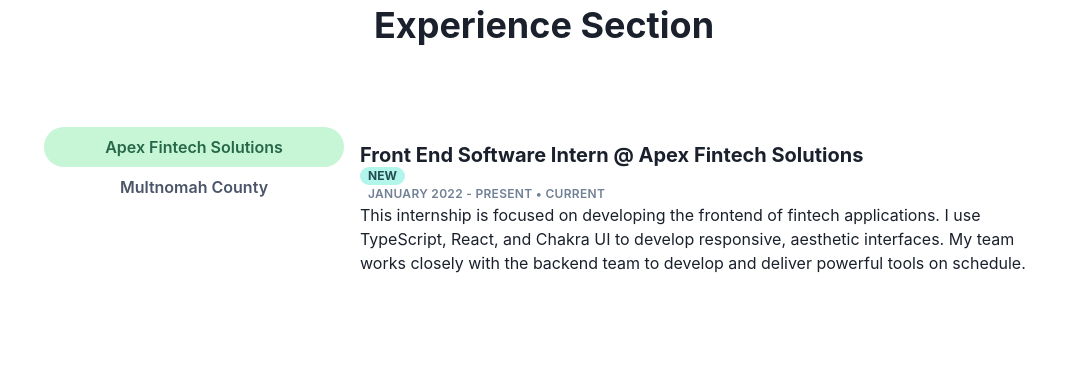
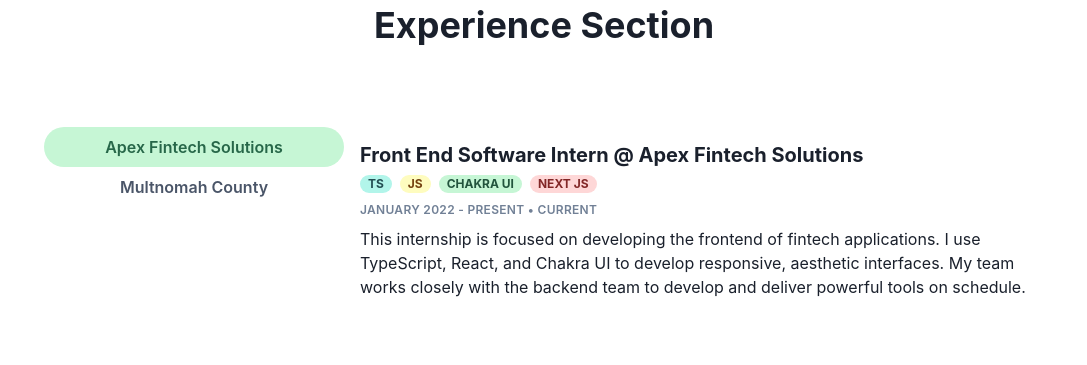
Before and after one commit to BennettDesmond/bennett-a-desmond, a Next.js app: page / in a window 1280 px wide. Shown: the part 1460-1825 px from the top of the page, without its empty margins (96-1183 px from the left). Built offline with nearby package versions, Linux system fonts and the light colour scheme.

Commit message:
added the experience section

```diff
--- a/components/Experience.tsx
+++ /dev/null
@@ -1,65 +0,0 @@
-import {
-  Heading,
-  Tabs,
-  Tab,
-  TabPanel,
-  TabPanels,
-  TabList,
-  Box,
-  Badge,
-  Text,
-} from "@chakra-ui/react";
-
-interface ExperienceProps {}
-
-export default function Experience(props: ExperienceProps) {
-  return (
-    <>
-      <Heading id="experience">Experience Section</Heading>
-      <Tabs
-        w="1000px"
-        orientation="vertical"
-        variant="soft-rounded"
-        colorScheme="green"
-      >
-        <TabList>
-          <Tab w="300px">Apex Fintech Solutions</Tab>
-          <Tab>Multnomah County</Tab>
-        </TabList>
-        <TabPanels>
-          <TabPanel>
-            <Box>
-              <Heading size="md">
-                Front End Software Intern @ Apex Fintech Solutions
-              </Heading>
-              <Box display="flex" alignItems="baseline">
-                <Badge borderRadius="full" px="2" colorScheme="teal">
-                  New
-                </Badge>
-              </Box>
-              <Box
-                color="gray.500"
-                fontWeight="semibold"
-                letterSpacing="wide"
-                fontSize="xs"
-                textTransform="uppercase"
-                ml="2"
-              >
-                January 2022 - Present &bull; Current
-              </Box>
-              <Text>
-                This internship is focused on developing the frontend of fintech
-                applications. I use TypeScript, React, and Chakra UI to develop
-                responsive, aesthetic interfaces. My team works closely with the
-                backend team to develop and deliver powerful tools on schedule.
-              </Text>
-            </Box>
-          </TabPanel>
-          <TabPanel>
-            <p>two!</p>
-          </TabPanel>
-        </TabPanels>
-      </Tabs>
-    </>
-  );
-}
--- /dev/null
+++ b/components/experience/Experience.tsx
@@ -0,0 +1,54 @@
+import { Badge, Box, Heading, Text } from "@chakra-ui/react";
+
+interface ExperienceProps {
+  jobTitle: string;
+  company: string;
+  technologies: [string, string][];
+  startDate: string;
+  endDate: string;
+  lengthOfStay: string;
+  description: string;
+}
+
+export default function Experience(props: ExperienceProps) {
+  const {
+    jobTitle,
+    company,
+    technologies,
+    startDate,
+    endDate,
+    lengthOfStay,
+    description,
+  } = props;
+  return (
+    <Box>
+      <Heading size="md">
+        {jobTitle} @ {company}
+      </Heading>
+      <Box display="flex" alignItems="baseline" mt="2">
+        {technologies.map((technology) => (
+          <Badge
+            key={technology[0]}
+            mr="2"
+            borderRadius="full"
+            px="2"
+            colorScheme={technology[1]}
+          >
+            {technology[0]}
+          </Badge>
+        ))}
+      </Box>
+      <Box
+        color="gray.500"
+        fontWeight="semibold"
+        letterSpacing="wide"
+        fontSize="xs"
+        textTransform="uppercase"
+        mt="2"
+      >
+        {startDate} - {endDate} &bull; {lengthOfStay}
+      </Box>
+      <Text mt="2">{description}</Text>
+    </Box>
+  );
+}
--- /dev/null
+++ b/components/experience/Experiences.tsx
@@ -0,0 +1,70 @@
+import Experience from "./Experience";
+import {
+  Heading,
+  Tabs,
+  Tab,
+  TabPanel,
+  TabPanels,
+  TabList,
+  Box,
+  Badge,
+  Text,
+} from "@chakra-ui/react";
+
+interface ExperiencesProps {}
+
+export default function Experiences(props: ExperiencesProps) {
+  return (
+    <>
+      <Heading id="experience">Experience Section</Heading>
+      <Tabs
+        w={{ lg: "1000px" }}
+        orientation="vertical"
+        variant="soft-rounded"
+        colorScheme="green"
+      >
+        <TabList>
+          <Tab w="300px">Apex Fintech Solutions</Tab>
+          <Tab>Multnomah County</Tab>
+        </TabList>
+        <TabPanels>
+          <TabPanel>
+            <Experience
+              jobTitle={"Front End Software Intern"}
+              company={"Apex Fintech Solutions"}
+              technologies={[
+                ["TS", "teal"],
+                ["JS", "yellow"],
+                ["Chakra UI", "green"],
+                ["Next JS", "red"],
+              ]}
+              startDate={"January 2022"}
+              endDate={"Present"}
+              lengthOfStay={"Current"}
+              description={
+                "This internship is focused on developing the frontend of fintech applications. I use TypeScript, React, and Chakra UI to develop responsive, aesthetic interfaces. My team works closely with the backend team to develop and deliver powerful tools on schedule."
+              }
+            />
+          </TabPanel>
+          <TabPanel>
+            <Experience
+              jobTitle={"Software Quality Assurance Intern"}
+              company={"Multnomah County"}
+              technologies={[
+                ["C#", "green"],
+                ["Selenium", "red"],
+                ["Azure Devops", "yellow"],
+              ]}
+              startDate={"July 2021"}
+              endDate={"December 2021"}
+              lengthOfStay={"1 yr 1 mo"}
+              description={
+                "This six-month internship has taught me how to contribute effectively to a software team. I was in charge of developing and maintaining the automated test suite for a major county software project. I learned to write quality tests, manage projects, and deliver under a tight schedule."
+              }
+            />
+          </TabPanel>
+        </TabPanels>
+      </Tabs>
+    </>
+  );
+}
--- a/components/projects/Project.tsx
+++ b/components/projects/Project.tsx
@@ -1,4 +1,3 @@
-import { StarIcon } from "@chakra-ui/icons";
 import {
   Badge,
   Box,
--- a/pages/index.tsx
+++ b/pages/index.tsx
@@ -4,7 +4,7 @@
 import Navbar from "../components/navbar/NavBar";
 import Overview from "../components/Overview";
 import About from "../components/About";
-import Experience from "../components/Experience";
+import Experiences from "../components/experience/Experiences";
 import Projects from "../components/projects/Projects";
 import Contact from "../components/contact/Contact";
 import { Box, VStack } from "@chakra-ui/react";
@@ -22,7 +22,7 @@
         <VStack spacing={20}>
           <Overview></Overview>
           <About></About>
-          <Experience></Experience>
+          <Experiences></Experiences>
           <Projects></Projects>
           <Contact></Contact>
         </VStack>
```
